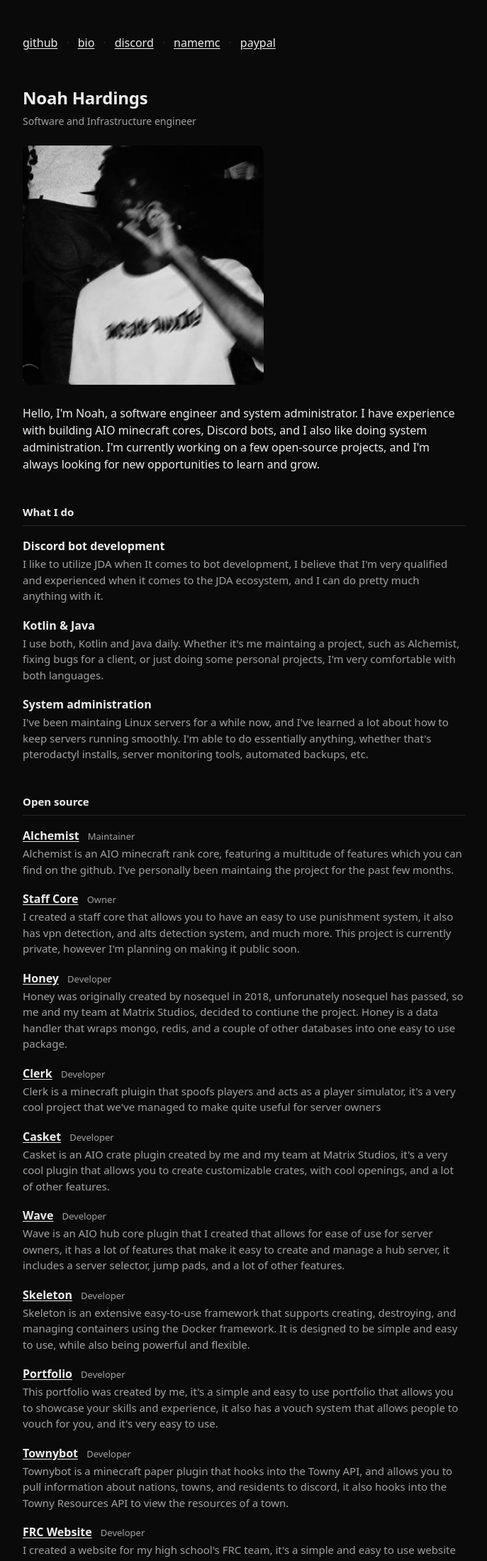
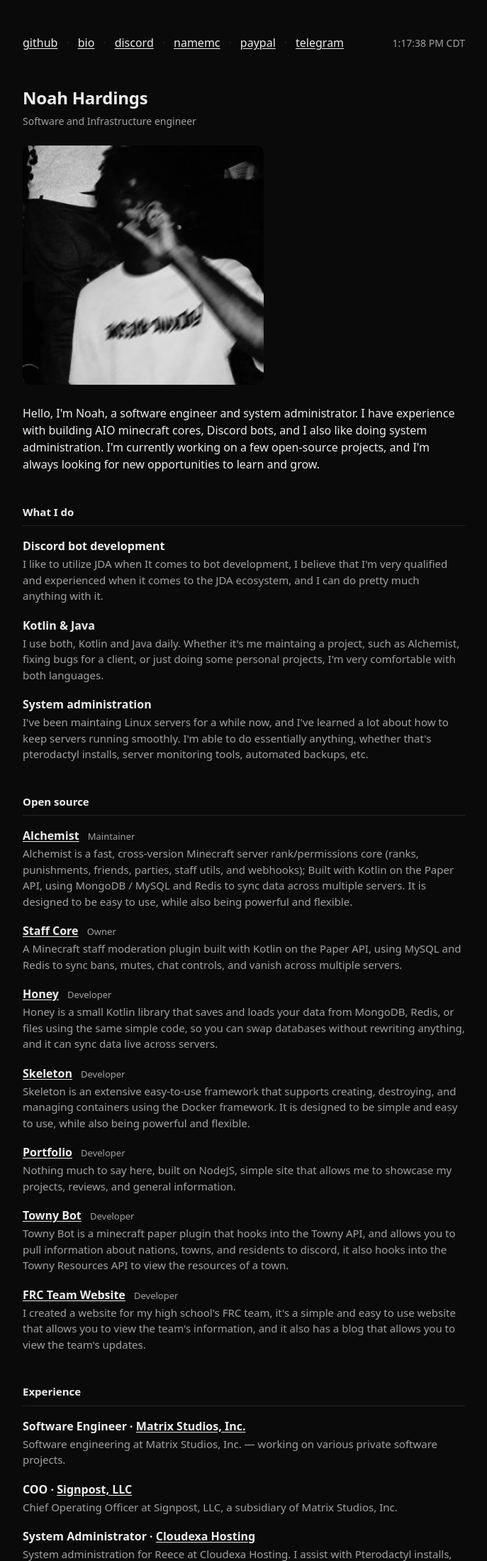
Before and after one commit to noahhardings/portfolio, a website built with Vite: page index.html in a window 1280 px wide. Shown: the top 2199 px of the page at 71% size, without its empty margins (296-983 px from the left). Built offline with nearby package versions, Linux system fonts and the light colour scheme.

Commit message:
feat: add clock & simplify information

```diff
--- a/src/main.js
+++ b/src/main.js
@@ -11,6 +11,7 @@ const data = {
     { label: 'discord', copy: 'noah.kt', title: 'noah.kt — click to copy' },
     { label: 'namemc', href: 'https://namemc.com/profile/noahcodes'},
     { label: 'paypal', href: 'https://paypal.me/redisport' },
+    { label: 'telegram', href: 'https://t.me/noahdotkt'}
   ],
 
   skills: [
@@ -33,51 +34,52 @@ const data = {
       name: 'Alchemist',
       href: 'https://github.com/noahhardings/Alchemist',
       role: 'Maintainer',
-      body: 'Alchemist is an AIO minecraft rank core, featuring a multitude of features which you can find on the github. I\'ve personally been maintaing the project for the past few months.',
+      body: 'Alchemist is a fast, cross-version Minecraft server rank/permissions core (ranks, punishments, friends, parties, staff utils, and webhooks); Built with Kotlin on the Paper API, using MongoDB / MySQL and Redis to sync data across multiple servers. It is designed to be easy to use, while also being powerful and flexible.',
     },
     {
       name: 'Staff Core',
       role: 'Owner',
-      body: 'I created a staff core that allows you to have an easy to use punishment system, it also has vpn detection, and alts detection system, and much more. This project is currently private, however I\'m planning on making it public soon.'
+      body: 'A Minecraft staff moderation plugin built with Kotlin on the Paper API, using MySQL and Redis to sync bans, mutes, chat controls, and vanish across multiple servers.',
     },
     {
       name: 'Honey',
       role: 'Developer',
-      body: 'Honey was originally created by nosequel in 2018, unforunately nosequel has passed, so me and my team at Matrix Studios, decided to contiune the project. Honey is a data handler that wraps mongo, redis, and a couple of other databases into one easy to use package.'
+      body: 'Honey is a small Kotlin library that saves and loads your data from MongoDB, Redis, or files using the same simple code, so you can swap databases without rewriting anything, and it can sync data live across servers.'
     },
-    {
-      name: 'Clerk',
-      role: 'Developer',
-      body: 'Clerk is a minecraft pluigin that spoofs players and acts as a player simulator, it\'s a very cool project that we\'ve managed to make quite useful for server owners'
-    },
-    {
-      name: 'Casket',
-      role: 'Developer',
-      body: 'Casket is an AIO crate plugin created by me and my team at Matrix Studios, it\'s a very cool plugin that allows you to create customizable crates, with cool openings, and a lot of other features.'
-    },
-    {
-      name: 'Wave',
-      role: 'Developer',
-      body: 'Wave is an AIO hub core plugin that I created that allows for ease of use for server owners, it has a lot of features that make it easy to create and manage a hub server, it includes a server selector, jump pads, and a lot of other features.'
-    },
+    // {
+    //   name: 'Clerk',
+    //   role: 'Developer',
+    //   body: 'Clerk is a minecraft pluigin that spoofs players and acts as a player simulator, it\'s a very cool project that we\'ve managed to make quite useful for server owners'
+    // },
+    // {
+    //   name: 'Casket',
+    //   role: 'Developer',
+    //   body: 'Casket is an AIO crate plugin created by me and my team at Matrix Studios, it\'s a very cool plugin that allows you to create customizable crates, with cool openings, and a lot of other features.'
+    // },
+    // {
+    //   name: 'Wave',
+    //   role: 'Developer',
+    //   body: 'Wave is an AIO hub core plugin that I created that allows for ease of use for server owners, it has a lot of features that make it easy to create and manage a hub server, it includes a server selector, jump pads, and a lot of other features.'
+    // },
     {
       name: 'Skeleton',
       role: 'Developer',
+      href: 'https://github.com/Matrix-Studios-Software/skeleton',
       body: 'Skeleton is an extensive easy-to-use framework that supports creating, destroying, and managing containers using the Docker framework. It is designed to be simple and easy to use, while also being powerful and flexible.'
     },
     {
       name: 'Portfolio',
       href: 'https://github.com/noahhardings/portfolio',
       role: 'Developer',
-      body: 'This portfolio was created by me, it\'s a simple and easy to use portfolio that allows you to showcase your skills and experience, it also has a vouch system that allows people to vouch for you, and it\'s very easy to use.'
+      body: 'Nothing much to say here, built on NodeJS, simple site that allows me to showcase my projects, reviews, and general information.'
     },
     {
-      name: 'Townybot',
+      name: 'Towny Bot',
       role: 'Developer',
-      body: 'Townybot is a minecraft paper plugin that hooks into the Towny API, and allows you to pull information about nations, towns, and residents to discord, it also hooks into the Towny Resources API to view the resources of a town.'
+      body: 'Towny Bot is a minecraft paper plugin that hooks into the Towny API, and allows you to pull information about nations, towns, and residents to discord, it also hooks into the Towny Resources API to view the resources of a town.'
     },
     {
-      name: 'FRC Website',
+      name: 'FRC Team Website',
       role: 'Developer',
       body: 'I created a website for my high school\'s FRC team, it\'s a simple and easy to use website that allows you to view the team\'s information, and it also has a blog that allows you to view the team\'s updates.'
     }
@@ -130,13 +132,7 @@ const data = {
       name: 'BMoneyBoy',
       role: 'Owner of MoneySMP',
       quote:
-        'I vouch for noah',
-    },
-    {
-      name: 'Thomas',
-      role: 'Owner of MoneySMP',
-      quote:
-        'I vouch for noah',
+        'Noah has been a great help to me and my team. He\'s always willing to lend a hand and is very knowledgeable in his field.',
     }
   ],
 }
@@ -156,6 +152,7 @@ function render() {
     <main class="wrap">
       <nav class="topnav">
         ${data.links.map(navLink).join('<span class="sep">·</span>')}
+        <span class="clock" id="clock"></span>
       </nav>
 
       <header class="header">
@@ -237,6 +234,22 @@ function render() {
 
 render()
 
+// Live local clock in Central Time (auto-shows CST/CDT with DST)
+function updateClock() {
+  const el = document.querySelector('#clock')
+  if (!el) return
+  el.textContent = new Intl.DateTimeFormat('en-US', {
+    timeZone: 'America/Chicago',
+    hour: 'numeric',
+    minute: '2-digit',
+    second: '2-digit',
+    hour12: true,
+    timeZoneName: 'short',
+  }).format(new Date())
+}
+updateClock()
+setInterval(updateClock, 1000)
+
 // Copy Discord username to clipboard on click
 document.querySelectorAll('[data-copy]').forEach((el) => {
   el.addEventListener('click', async () => {
--- a/src/style.css
+++ b/src/style.css
@@ -187,6 +187,13 @@ a:hover {
   color: var(--muted);
 }
 
+.topnav .clock {
+  margin-left: auto;
+  color: var(--muted);
+  font-size: 14px;
+  font-variant-numeric: tabular-nums;
+}
+
 /* Footer */
 .footer {
   margin-top: 56px;
```
